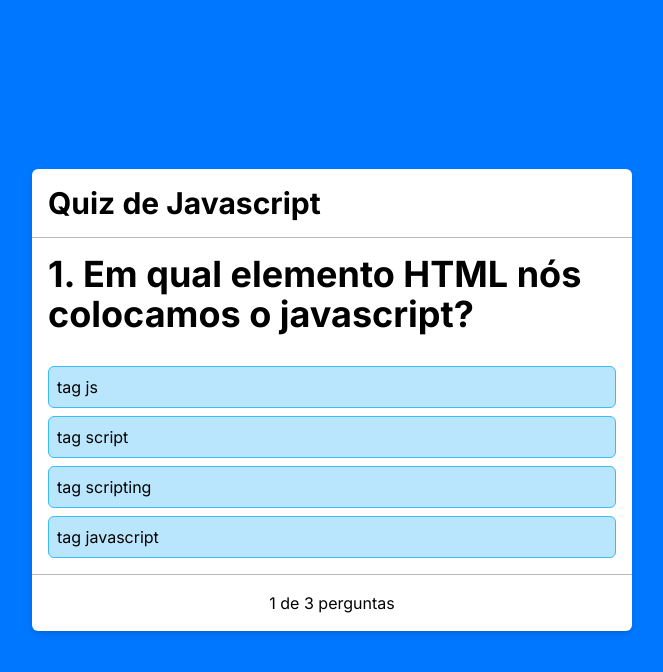
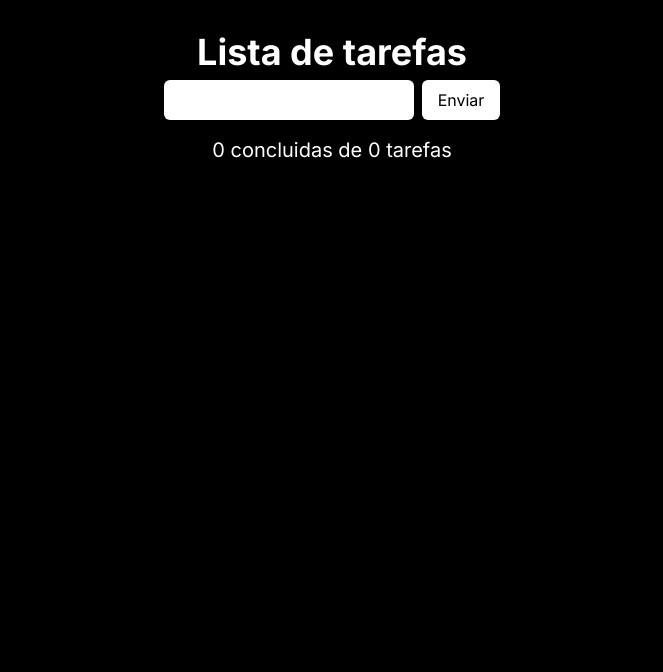
Before and after one commit to ArthurDevLeal/ReactStudyRepo, a Next.js app: page / in a window 1280 px wide. Shown: the top 672 px of the page, without its empty margins (308-971 px from the left). Built offline with nearby package versions, Linux system fonts and the light colour scheme.

Commit message:
fix TodoList

```diff
--- a/src/app/globals.css
+++ b/src/app/globals.css
@@ -4,11 +4,7 @@
 
 
 body {
-	background: rgb(0, 119, 255);
-	display: flex;
-	justify-content: center;
-	align-items: center;
-	height: 100vh;
+	background: black;
 }
 @layer utilities {
 	.text-balance {
--- a/src/app/page.tsx
+++ b/src/app/page.tsx
@@ -1,69 +1,68 @@
 "use client";
-import Question from "@/components/Question";
+
 import { useState } from "react";
-import { questions } from "@/data/questions";
-function page() {
-	const [answers, setAnswers] = useState<number[]>([]);
-	const [currentQuestion, setCurrentQuestion] = useState(0);
-	const [showResult, setShowResult] = useState(false);
-
-	function handleAnswered(answer: number) {
-		setAnswers([...answers, answer]);
-		loadNextQuestion();
-	}
-
-	function loadNextQuestion() {
-		if (questions[currentQuestion + 1]) {
-			setCurrentQuestion(currentQuestion + 1);
-		} else {
-			setShowResult(true);
+import { TodoType } from "@/types/TodoType";
+function Page() {
+	const [value, setValue] = useState("");
+	const [todoList, setTodoList] = useState<TodoType[]>([]);
+	const [count, setCount] = useState(0);
+	function handleSubmit() {
+		if (value !== "") {
+			setTodoList([...todoList, { label: value, id: todoList.length, check: false }]);
+			setValue("");
 		}
 	}
-	function restart() {
-		setShowResult(false);
-		setCurrentQuestion(0);
-		setAnswers([]);
+	function removeTodo(id: number) {
+		let newList = todoList.filter((item) => {
+			return item.id !== id ? true : false;
+		});
+		setTodoList(newList);
+
+		const itemToRemove = todoList.find((item) => {
+			return item.id === id;
+		});
+		itemToRemove && itemToRemove.check ? setCount(count - 1) : setCount(count);
+	}
+	function updateCheck(id: number) {
+		let arr = [...todoList];
+		arr.forEach((item) => {
+			if (item.id === id) {
+				item.check = !item.check;
+				item.check ? setCount(count + 1) : setCount(count - 1);
+			}
+		});
+		setTodoList(arr);
+	}
+	function checkKey(e: string) {
+		if (e === "Enter") {
+			handleSubmit();
+		}
 	}
 	return (
-		<main className="bg-white  rounded-md shadow-md min-w-[500px] max-w-[600px]">
-			{showResult === false && (
-				<>
-					<h1 className="text-3xl p-4 border-b border-b-gray-500/50 font-bold">Quiz de Javascript</h1>
-
-					<Question question={questions[currentQuestion]} index={currentQuestion} onAnswer={handleAnswered} />
-					<div className="border-t border-t-gray-500/50 text-center p-4">
-						<p>
-							{currentQuestion + 1} de {questions.length} perguntas
-						</p>
-					</div>
-				</>
-			)}
-			{showResult && (
-				<>
-					<h1 className="text-3xl p-4 border-b border-b-gray-500/50 font-bold">Quiz de Javascript</h1>
-					<ul className="list-none p-4 flex flex-col gap-2">
-						{answers.map((item, index) => {
-							return (
-								<>
-									<div
-										className={`border rounded-md p-2 ${
-											item === questions[index].answer ? "bg-green-200 border-green-400" : "bg-red-200 border-red-400"
-										}`}>
-										<li>{questions[index].question}</li> <p>{item === questions[index].answer ? "Correto" : "Incorreta"}</p>
-									</div>
-								</>
-							);
-						})}
-					</ul>
-					<div className="border-t border-t-gray-500/50 text-center p-4 ">
-						<button className="bg-blue-700 p-2 text-white rounded-md w-fit" onClick={restart}>
-							Reinciar Quiz
-						</button>
-					</div>
-				</>
-			)}
+		<main className="text-center mt-8">
+			<h1 className="text-white text-4xl font-bold mb-2">Lista de tarefas</h1>
+			<input type="text" className="rounded-md p-2" value={value} onChange={(e) => setValue(e.target.value)} onKeyDown={(e) => checkKey(e.key)} />
+			<button className="bg-white rounded-md px-4 py-2 ml-2 hover:bg-white/80" onClick={handleSubmit}>
+				Enviar
+			</button>
+			<p className="text-white mt-4 text-xl">
+				{count} concluidas de {todoList.length} tarefas
+			</p>
+			<ul className="mt-2">
+				{todoList.length > 0 &&
+					todoList.map((item) => {
+						return (
+							<li key={item.id} className="bg-white px-4 py-2 min-w-48 max-w-96 mx-auto text-black truncate text-left rounded-md mb-2">
+								<input type="checkbox" className="mr-2" checked={item.check} onClick={() => updateCheck(item.id)} />
+								<button className="bg-red-400 rounded-md px-1 mr-2" onClick={() => removeTodo(item.id)}>
+									X
+								</button>
+								{item.label}
+							</li>
+						);
+					})}
+			</ul>
 		</main>
 	);
 }
-
-export default page;
+export default Page;
--- a/src/components/Question.tsx
+++ /dev/null
@@ -1,47 +0,0 @@
-import { questionType } from "@/types/questionType";
-import { useState } from "react";
-
-type Prop = {
-	question: questionType;
-	index: number;
-	onAnswer: (answer: number) => void;
-};
-
-export default function Question({ question, index, onAnswer }: Prop) {
-	const [selectedAnswer, setSelectedAnswer] = useState<number | null>(null);
-
-	function checkQuestion(key: number) {
-		if (selectedAnswer === null) {
-			setSelectedAnswer(key);
-			setTimeout(() => {
-				onAnswer(key);
-				setSelectedAnswer(null);
-			}, 1);
-		}
-	}
-	let count = 0;
-
-	return (
-		<>
-			<h2 className="text-4xl p-4 font-bold">
-				{index + 1}. {question.question}{" "}
-			</h2>
-
-			<ul className="p-4 flex flex-col gap-2">
-				{question.options.map((item, key) => {
-					let backgroundColor = "bg-sky-200";
-					let borderColor = "border-sky-400";
-					return (
-						<li
-							className={`${backgroundColor} ${borderColor} p-2 rounded-md border active:bg-sky-300
-                                ${selectedAnswer !== null ? "cursor-auto" : "cursor-pointer hover:opacity-70"}`}
-							onClick={() => checkQuestion(key)}
-							key={key}>
-							{item}
-						</li>
-					);
-				})}
-			</ul>
-		</>
-	);
-}
--- a/src/data/questions.ts
+++ /dev/null
@@ -1,19 +0,0 @@
-import { questionType } from "@/types/questionType";
-
-export const questions: questionType[] = [
-	{
-		question: "Em qual elemento HTML nós colocamos o javascript?",
-		options: ["tag js", "tag script", "tag scripting", "tag javascript"],
-		answer: 1,
-	},
-	{
-		question: "Onde é o local certo de colocar o javascript?",
-		options: ["Na tag body", "Na tag head", "Tanto na tag body quanto a head estão corretas", "Na tag button"],
-		answer: 2,
-	},
-	{
-		question: "Qual a sintaxe correta para adicionar um arquivo javascript externo na tag script?",
-		options: ['name="xxx.js"', 'src="xxx.js"', 'href="xxx.js"', 'js="xxx.js"'],
-		answer: 1,
-	}
-];
--- /dev/null
+++ b/src/types/TodoType.ts
@@ -0,0 +1,5 @@
+export type TodoType = {
+	id: number;
+	label: string;
+	check: boolean;
+};
--- a/src/types/questionType.ts
+++ /dev/null
@@ -1,5 +0,0 @@
-export type questionType={
-    question:string,
-    options:string[]
-    answer:number
-}
```
Also changed, not shown: package.json (+8 -4 lines), 1 other file (tests, documents, lock files or other folders).
